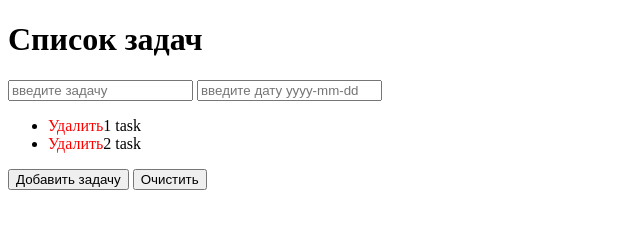
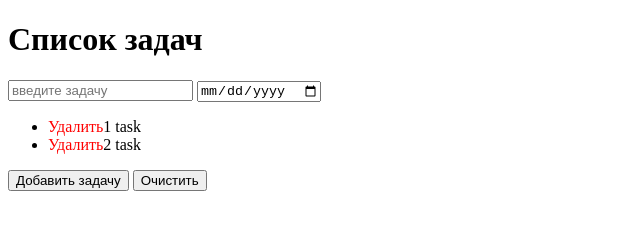
Before and after one commit to AleksandrIIsys/JavaScript, a plain HTML site: page HM3/index.html in a window 1280 px wide. Shown: the whole page, without its empty margins (0-640 px from the left). Drawn offline with Linux system fonts and the light colour scheme.

Commit message:
Update index.html

```diff
--- a/HM3/index.html
+++ b/HM3/index.html
@@ -25,7 +25,7 @@
         <h1>Список задач</h1>
 
         <input type="text" class = "task" placeholder="введите задачу">
-        <input type="text" class = "date" placeholder="введите дату yyyy-mm-dd">
+        <input type="date" class = "date">
         <ul class="todos">
             <li><span>Удалить</span>1 task</li>
             <li><span>Удалить</span>2 task</li>
```
